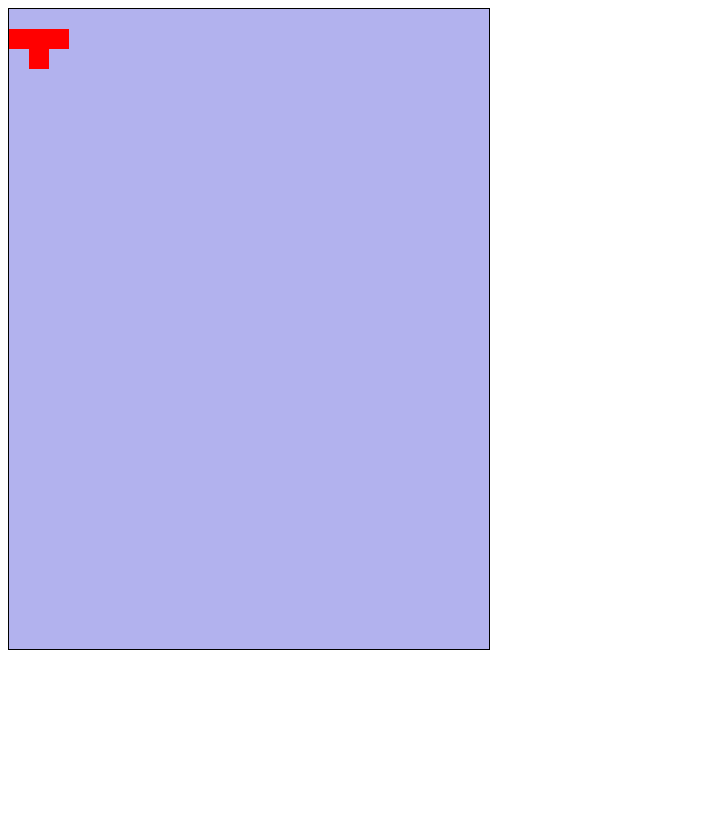
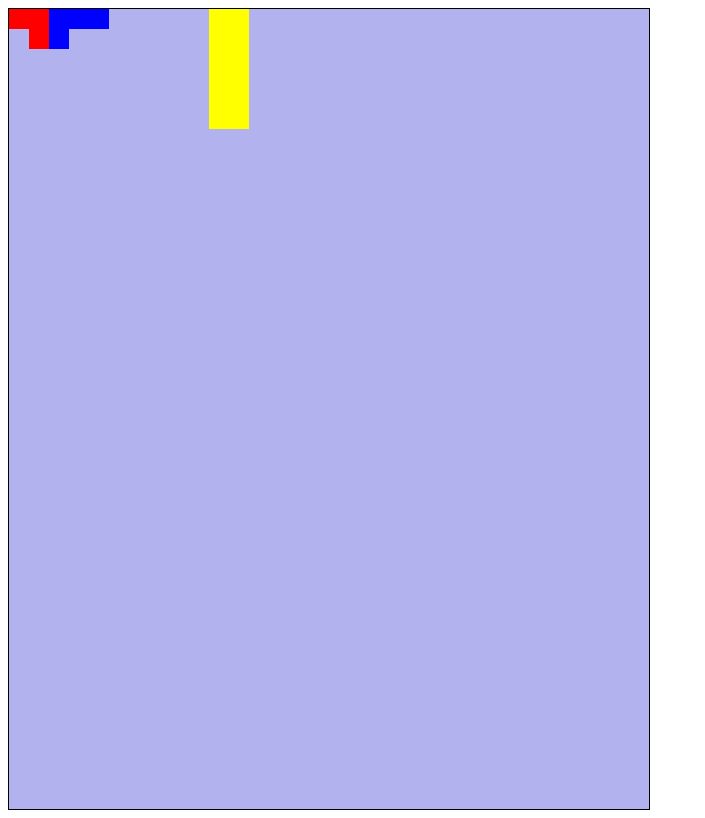
Before and after one commit to heobietbay/html_mini_games, a plain HTML site: page tetris/index.html in a window 1280 px wide. Shown: the whole page, without its empty margins (0-705 px from the left). Drawn offline with Linux system fonts and the light colour scheme.

Commit message:
More shape

```diff
--- a/tetris/index.html
+++ b/tetris/index.html
@@ -4,7 +4,7 @@
 	 <link rel="stylesheet" href="style.css"></link>
 	</head>
 	<body>
-		<canvas id="board" width="480" height="640"></canvas>
+		<canvas id="board" width="640" height="800"></canvas>
 	</body>
 
 
--- a/tetris/main.js
+++ b/tetris/main.js
@@ -1,45 +1,106 @@
 const SCALE = 20;
+const CODE_LEFT = 37;
+const CODE_RIGHT = 39;
+const CODE_DOWN = 40;
+const KEYCODE_ARROW = [CODE_RIGHT, CODE_LEFT, CODE_DOWN]; // right left down
 const mainBoard = document.getElementById('board');
 const ctx = mainBoard.getContext('2d');
-ctx.scale(SCALE,SCALE);
 
-var TShape = { pos: { x: 0, y : 0} ,
+var TShape = {
+    pos: { x: 0, y: 0 },
     fillStyle: 'red',
-               matrix:[[0,0,0] ,
-					   [1,1,1] ,
-					   [0,1,0] ] };
+    matrix: [
+        [1, 1, 1],
+        [0, 1, 0]
+    ]
+};
+
+var LShape = {
+    pos: { x: 2, y: 0 },
+    fillStyle: 'blue',
+    matrix: [
+        [1, 1, 1],
+        [1, 0, 0]
+    ]
+};
+var CubShape = {
+    pos: { x: 10, y: 0 },
+    fillStyle: 'yellow',
+    matrix: [
+        [1, 1],
+        [1, 1]
+    ]
+};
 
 
+var currentShape = CubShape;
+
 init();
-window.setInterval( () => window.requestAnimationFrame(update), 66);
 
-function update()
-{
-    console.log("Calling draw TShape");
-    draw(TShape);
+function init() {
+    initBoard();
+    setupEvents();
 }
 
-function draw(shape)
-{
+function initBoard() {
+    ctx.fillStyle = "rgba(0, 0, 200, 0.3)";
+    ctx.fillRect(0, 0, mainBoard.width, mainBoard.height);
+    ctx.scale(SCALE, SCALE);
+}
+
+function setupEvents() {
+
+    // refresh every 30 mil sec
+    window.setInterval(() => window.requestAnimationFrame(update), 30);
+
+    //ove down current shape
+    window.setInterval(() => currentShape.pos.y++, 1000);
+
+
+    window.addEventListener('keydown', function(evt) {
+        console.dir(evt.keyCode)
+        if (KEYCODE_ARROW.indexOf(evt.keyCode) == -1) {
+            return;
+        }
+        handleKeyUp(evt.keyCode);
+    });
+}
+
+function update() {
+    draw(TShape);
+    draw(CubShape);
+    draw(LShape);
+}
+
+function draw(shape) {
     ctx.fillStyle = shape.fillStyle;
     var pos = shape.pos;
     var matrix = shape.matrix;
 
-	matrix.forEach((row,y) => {
-		row.forEach((col,x) => {
-			if(col !== 0 ){
+    matrix.forEach((row, y) => {
+        row.forEach((col, x) => {
+            if (col !== 0) {
                 ctx.fillRect(x + pos.x, y + pos.y, 1, 1);
             }
         });
-	} );
+    });
 }
-function initBoard()
-{
-	ctx.fillStyle = "rgba(0, 0, 200, 0.3)";
-    ctx.fillRect (0, 0, 240, 320);
+
+function handleKeyUp(code) {
+    switch (code) {
+        case CODE_DOWN:
+            currentShape.pos.y++;
+            break;
+
+        case CODE_LEFT:
+            currentShape.pos.x = currentShape.pos.x < 0 ? 0 : currentShape.pos.x - 1;
+            break;
+
+        case CODE_RIGHT:
+            currentShape.pos.x++;
+            break;
+
+        default:
+            break;
     }
-function init()
-{
-    initBoard();
-    update();
 }
```
Lines whose indentation alone changed are shown as unchanged.
